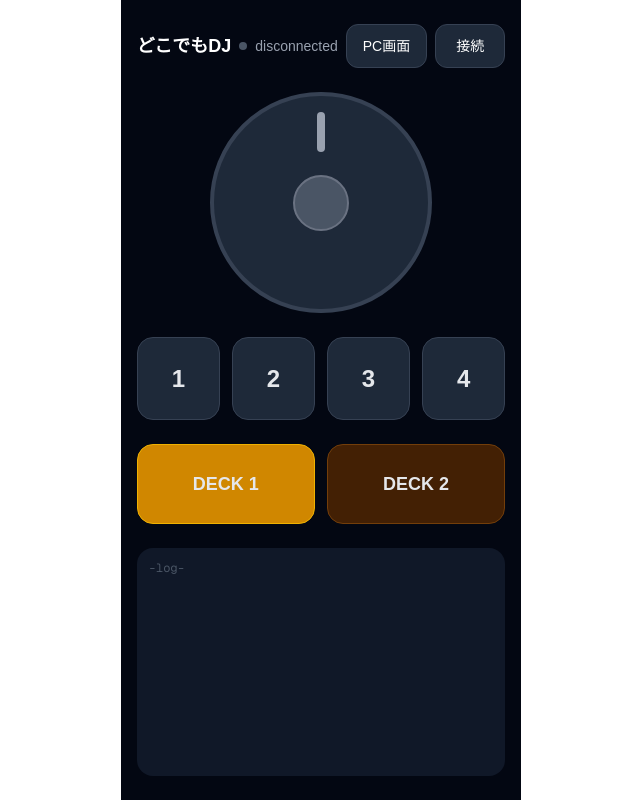
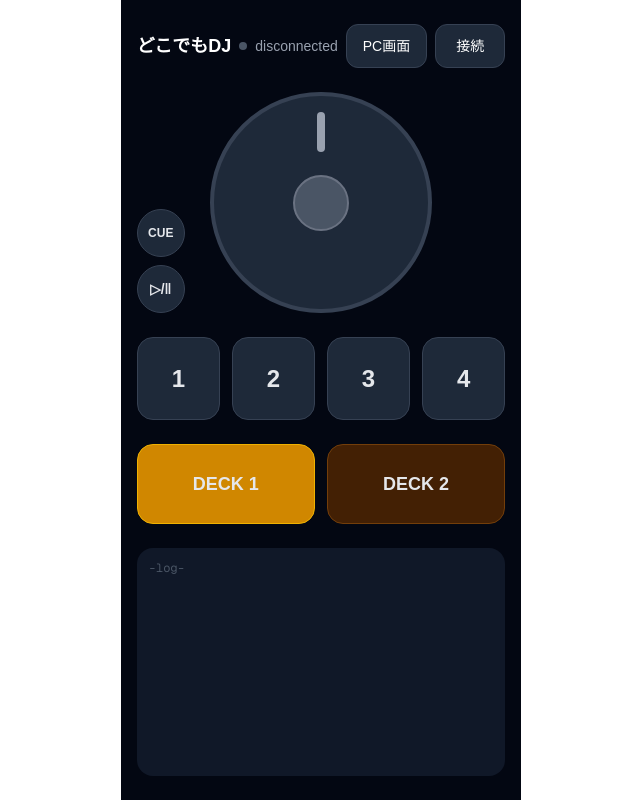
Before and after one commit to andooo26/dokodemo-dj, a Next.js app: page / in a window 1280 px wide. Shown: the whole page, without its empty margins (319-959 px from the left). Built offline with nearby package versions, Linux system fonts and the light colour scheme.

Commit message:
CUE,PAUSE,START周りを実装

```diff
--- a/src/app/output/page.tsx
+++ b/src/app/output/page.tsx
@@ -27,8 +27,10 @@ function toBytes(msg: MidiMsg): number[] {
 
 // --- Constants ---
 
-const PAD_NOTES          = [36, 37, 38, 39]
+const PAD_NOTES           = [36, 37, 38, 39]
 const TURNTABLE_STOP_NOTE = 46
+const CUE_PLAY_NOTE       = 47
+const PLAY_STOP_NOTE      = 0
 
 // --- TurntableMonitor ---
 
@@ -67,6 +69,10 @@ export default function OutputPage() {
   const [angleDeck2, setAngleDeck2]            = useState(0)
   const [stoppedDeck1, setStoppedDeck1]        = useState(false)
   const [stoppedDeck2, setStoppedDeck2]        = useState(false)
+  const [cueDeck1, setCueDeck1]                = useState(false)
+  const [cueDeck2, setCueDeck2]                = useState(false)
+  const [playDeck1, setPlayDeck1]              = useState(false)
+  const [playDeck2, setPlayDeck2]              = useState(false)
 
   // useRef で最新値をコールバック内から参照
   const outputsRef = useRef<Map<string, MIDIOutput>>(new Map())
@@ -144,6 +150,22 @@ export default function OutputPage() {
         if (msg.channel === 0) setStoppedDeck1(false)
         else if (msg.channel === 1) setStoppedDeck2(false)
       }
+      if (msg.type === 'note_on' && msg.note === CUE_PLAY_NOTE) {
+        if (msg.channel === 0) setCueDeck1(true)
+        else if (msg.channel === 1) setCueDeck2(true)
+      }
+      if (msg.type === 'note_off' && msg.note === CUE_PLAY_NOTE) {
+        if (msg.channel === 0) setCueDeck1(false)
+        else if (msg.channel === 1) setCueDeck2(false)
+      }
+      if (msg.type === 'note_on' && msg.note === PLAY_STOP_NOTE) {
+        if (msg.channel === 0) setPlayDeck1(true)
+        else if (msg.channel === 1) setPlayDeck2(true)
+      }
+      if (msg.type === 'note_off' && msg.note === PLAY_STOP_NOTE) {
+        if (msg.channel === 0) setPlayDeck1(false)
+        else if (msg.channel === 1) setPlayDeck2(false)
+      }
 
       // MIDI 出力
       const out = outputsRef.current.get(selectedRef.current)
@@ -217,6 +239,14 @@ export default function OutputPage() {
             <div className="flex flex-col gap-2 flex-1">
               <span className="text-xs text-gray-500 uppercase tracking-widest text-center">Deck 1</span>
               <TurntableMonitor angle={angleDeck1} stopped={stoppedDeck1} />
+              <div className="flex gap-2 justify-center">
+                {[{ label: 'CUE', active: cueDeck1 }, { label: '▷/‖', active: playDeck1 }].map(({ label, active }) => (
+                  <div key={label} className={`flex-1 py-1 rounded-lg text-xs font-semibold text-center border transition-colors duration-75
+                                               ${active ? 'bg-white text-gray-950 border-white' : 'bg-gray-800 text-gray-600 border-gray-700'}`}>
+                    {label}
+                  </div>
+                ))}
+              </div>
               <div className="grid grid-cols-4 gap-3">
                 {PAD_NOTES.map((note, i) => (
                   <div
@@ -237,6 +267,14 @@ export default function OutputPage() {
             <div className="flex flex-col gap-2 flex-1">
               <span className="text-xs text-gray-500 uppercase tracking-widest text-center">Deck 2</span>
               <TurntableMonitor angle={angleDeck2} stopped={stoppedDeck2} />
+              <div className="flex gap-2 justify-center">
+                {[{ label: 'CUE', active: cueDeck2 }, { label: '▷/‖', active: playDeck2 }].map(({ label, active }) => (
+                  <div key={label} className={`flex-1 py-1 rounded-lg text-xs font-semibold text-center border transition-colors duration-75
+                                               ${active ? 'bg-white text-gray-950 border-white' : 'bg-gray-800 text-gray-600 border-gray-700'}`}>
+                    {label}
+                  </div>
+                ))}
+              </div>
               <div className="grid grid-cols-4 gap-3">
                 {PAD_NOTES.map((note, i) => (
                   <div
--- a/src/app/page.tsx
+++ b/src/app/page.tsx
@@ -144,6 +144,50 @@ function Turntable({ channel, send }: {
   )
 }
 
+function CuePlayButton({ channel, send }: {
+  channel: number; send: (msg: MidiMsg) => void
+}) {
+  const [pressed, setPressed] = useState(false)
+  return (
+    <button
+      className={`w-12 h-12 rounded-full text-xs font-semibold select-none touch-none border border-gray-700
+                  transition-all duration-75
+                  ${pressed ? 'bg-gray-400 scale-95 text-gray-950' : 'bg-gray-800 text-gray-200'}`}
+      onPointerDown={(e) => {
+        e.currentTarget.setPointerCapture(e.pointerId)
+        setPressed(true)
+        send({ type: 'note_on', channel, note: 47, velocity: 127 })
+      }}
+      onPointerUp={() => { setPressed(false); send({ type: 'note_off', channel, note: 47 }) }}
+      onPointerCancel={() => { setPressed(false); send({ type: 'note_off', channel, note: 47 }) }}
+    >
+      CUE
+    </button>
+  )
+}
+
+function PlayStopButton({ channel, send }: {
+  channel: number; send: (msg: MidiMsg) => void
+}) {
+  const [pressed, setPressed] = useState(false)
+  return (
+    <button
+      className={`w-12 h-12 rounded-full text-sm font-semibold select-none touch-none border border-gray-700
+                  transition-all duration-75
+                  ${pressed ? 'bg-gray-400 scale-95 text-gray-950' : 'bg-gray-800 text-gray-200'}`}
+      onPointerDown={(e) => {
+        e.currentTarget.setPointerCapture(e.pointerId)
+        setPressed(true)
+        send({ type: 'note_on', channel, note: 0, velocity: 127 })
+      }}
+      onPointerUp={() => { setPressed(false); send({ type: 'note_off', channel, note: 0 }) }}
+      onPointerCancel={() => { setPressed(false); send({ type: 'note_off', channel, note: 0 }) }}
+    >
+      ▷/‖
+    </button>
+  )
+}
+
 function StatusDot({ status }: { status: Status }) {
   const cls: Record<Status, string> = {
     connected:    'bg-gray-300',
@@ -244,8 +288,14 @@ export default function Controller() {
       </div>
 
       {/* Turntable */}
-      <div className="w-3/5 mx-auto">
-        <Turntable channel={activeDeck} send={send} />
+      <div className="relative flex justify-center">
+        <div className="w-3/5">
+          <Turntable channel={activeDeck} send={send} />
+        </div>
+        <div className="absolute left-0 bottom-0 flex flex-col gap-2">
+          <CuePlayButton channel={activeDeck} send={send} />
+          <PlayStopButton channel={activeDeck} send={send} />
+        </div>
       </div>
 
       {/* Pads */}
```
